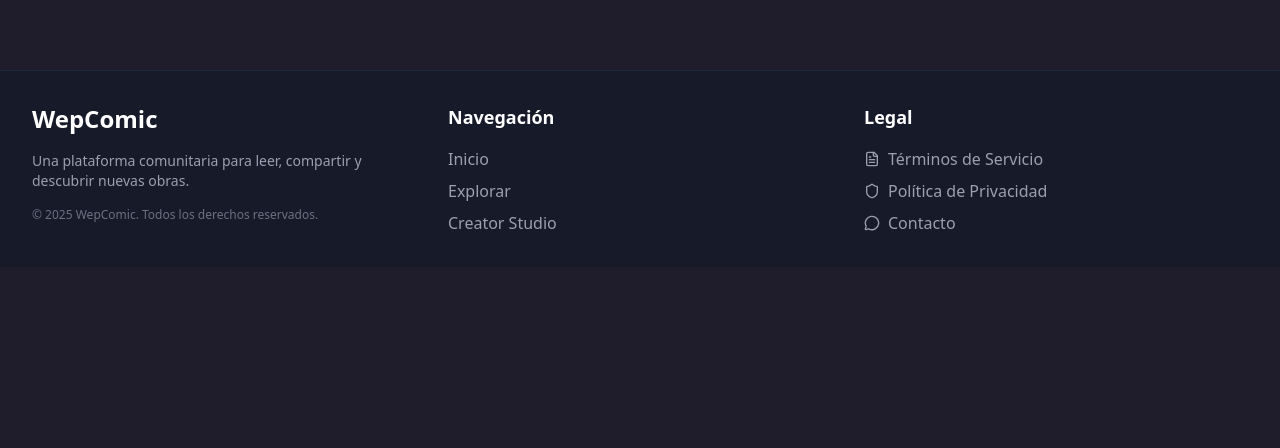
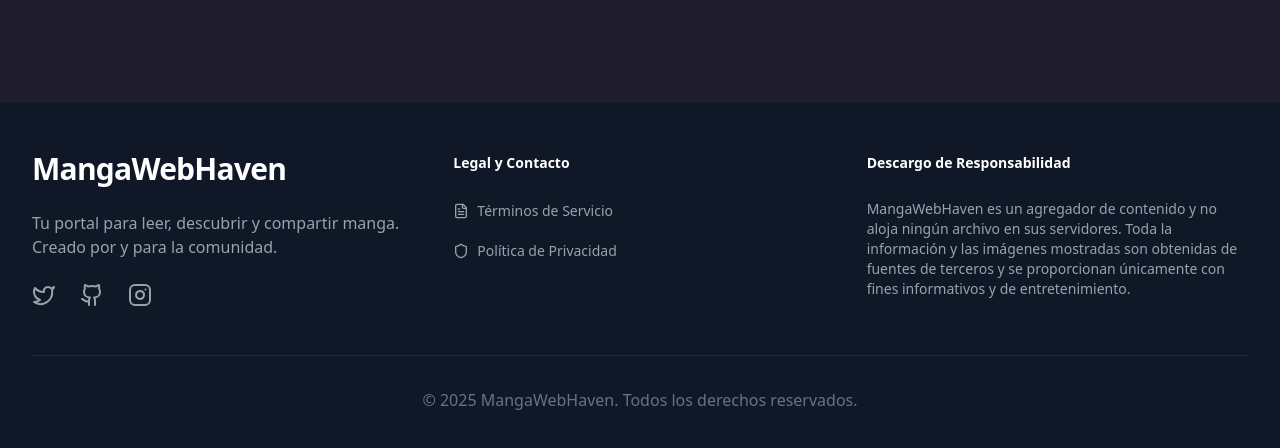
Before and after one commit to jefferson15900/wep-comic-frontend, a React (Vite) app: page / in a window 1280 px wide. Shown: the part 1186-1634 px from the top of the page. Before the commit the page ends 1453 px from the top, so only its background shows below. Built offline with nearby package versions, Linux system fonts and the light colour scheme; no server answers.

Commit message:
refactor: Mejorar disclaimer y diseño del footer

```diff
--- a/src/components/layout/Footer.tsx
+++ b/src/components/layout/Footer.tsx
@@ -1,64 +1,64 @@
 // src/components/layout/Footer.tsx
 
 import { Link } from 'react-router-dom';
-import { MessageCircle, Shield, FileText } from 'lucide-react'; // Íconos relevantes
+import { Shield, FileText, Github, Twitter, Instagram } from 'lucide-react';
 
 const Footer = () => {
-  const currentYear = new Date().getFullYear();
+  const currentYear = new
+
+Date().getFullYear();
 
   return (
-    <footer className="bg-gray-900/50 border-t border-gray-800 mt-16">
-      <div className="max-w-screen-2xl mx-auto px-4 sm:px-6 lg:px-8 py-8">
-        <div className="grid grid-cols-1 md:grid-cols-3 gap-8">
+    <footer className="bg-gray-900 text-gray-300 border-t border-gray-800/50 mt-24">
+      <div className="max-w-7xl mx-auto px-6 lg:px-8 py-12">
+        <div className="grid grid-cols-1 lg:grid-cols-3 gap-12">
 
-          {/* Columna 1: Logo e Info */}
-          <div className="space-y-4">
-            <h2 className="text-2xl font-bold text-white">WepComic</h2>
-            <p className="text-sm text-gray-400">
-              Una plataforma comunitaria para leer, compartir y descubrir nuevas obras.
+          {/* Columna 1: Logo, descripción y redes sociales */}
+          <div className="lg:col-span-1 space-y-6">
+            <h2 className="text-3xl font-bold text-white tracking-tight">MangaWebHaven</h2>
+            <p className="text-gray-400">
+              Tu portal para leer, descubrir y compartir manga. Creado por y para la comunidad.
             </p>
-            <p className="text-xs text-gray-500">
-              © {currentYear} WepComic. Todos los derechos reservados.
-            </p>
+            <div className="flex space-x-6">
+              <a href="https://twitter.com/tu-usuario" target="_blank" rel="noopener noreferrer" className="text-gray-400 hover:text-white transition-colors">
+                <span className="sr-only">Twitter</span>
+                <Twitter size={24} />
+              </a>
+              <a href="https://github.com/jefferson15900/wep-comic-frontend" target="_blank" rel="noopener noreferrer" className="text-gray-400 hover:text-white transition-colors">
+                <span className="sr-only">GitHub</span>
+                <Github size={24} />
+              </a>
+              <a href="https://instagram.com/tu-usuario" target="_blank" rel="noopener noreferrer" className="text-gray-400 hover:text-white transition-colors">
+                <span className="sr-only">Instagram</span>
+                <Instagram size={24} />
+              </a>
+            </div>
           </div>
 
-          {/* Columna 2: Enlaces Rápidos */}
-          <div>
-            <h3 className="text-lg font-semibold text-white mb-4">Navegación</h3>
-            <ul className="space-y-2">
-              <li><Link to="/" className="text-gray-400 hover:text-[var(--primary-accent)] transition-colors">Inicio</Link></li>
-              <li><Link to="/explore" className="text-gray-400 hover:text-[var(--primary-accent)] transition-colors">Explorar</Link></li>
-              <li><Link to="/creator-studio" className="text-gray-400 hover:text-[var(--primary-accent)] transition-colors">Creator Studio</Link></li>
-            </ul>
-          </div>
+          {/* Columna 2 y 3: Legal y Disclaimer agrupados */}
+          <div className="lg:col-span-2 grid grid-cols-1 sm:grid-cols-2 gap-8">
+            <div>
+              <h3 className="text-sm font-semibold leading-6 text-white">Legal y Contacto</h3>
+              <ul role="list" className="mt-6 space-y-4">
+                <li><Link to="/terms-of-service" className="text-sm leading-6 text-gray-400 hover:text-white transition-colors flex items-center gap-2"><FileText size={16} />Términos de Servicio</Link></li>
+                <li><Link to="/privacy-policy" className="text-sm leading-6 text-gray-400 hover:text-white transition-colors flex items-center gap-2"><Shield size={16} />Política de Privacidad</Link></li>
+              </ul>
+            </div>
 
-          {/* Columna 3: Legal y Contacto */}
-          <div>
-            <h3 className="text-lg font-semibold text-white mb-4">Legal</h3>
-            <ul className="space-y-2">
-              <li>
-                <Link to="/terms-of-service" className="flex items-center gap-2 text-gray-400 hover:text-[var(--primary-accent)] transition-colors">
-                  <FileText size={16} /> Términos de Servicio
-                </Link>
-              </li>
-              <li>
-                <Link to="/privacy-policy" className="flex items-center gap-2 text-gray-400 hover:text-[var(--primary-accent)] transition-colors">
-                  <Shield size={16} /> Política de Privacidad
-                </Link>
-              </li>
-              <li>
-                <Link to="/contact" className="flex items-center gap-2 text-gray-400 hover:text-[var(--primary-accent)] transition-colors">
-                  <MessageCircle size={16} /> Contacto
-                </Link>
-              </li>
-            </ul>
+            <div>
+              <h3 className="text-sm font-semibold leading-6 text-white">Descargo de Responsabilidad</h3>
+              <p className="mt-6 text-sm text-gray-400">
+                MangaWebHaven es un agregador de contenido y no aloja ningún archivo en sus servidores. Toda la información y las imágenes mostradas son obtenidas de fuentes de terceros y se proporcionan únicamente con fines informativos y de entretenimiento.
+              </p>
+            </div>
           </div>
         </div>
-        {/*
-        <div className="mt-8 pt-8 border-t border-gray-800 text-center text-xs text-gray-500">
-          <p>Este sitio es un proyecto de portafolio. El contenido es proporcionado por la comunidad y APIs externas.</p>
+
+        <div className="mt-12 border-t border-gray-800 pt-8">
+          <p className="text-base text-gray-500 xl:text-center">
+            © {currentYear} MangaWebHaven. Todos los derechos reservados.
+          </p>
         </div>
-        */}
       </div>
     </footer>
   );
```
